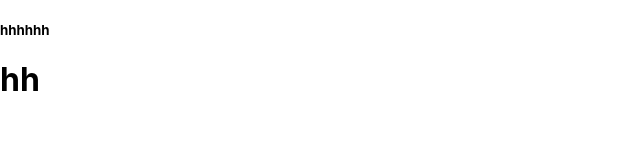
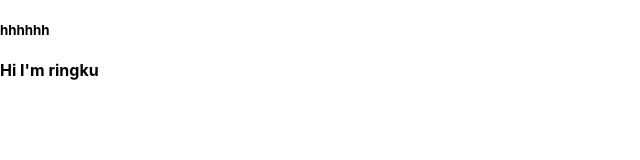
Before and after one commit to Harun-or-rashid/reract-core-features-practice, a React (Create React App) app: page / in a window 1280 px wide. Shown: the top 160 px of the page, without its empty margins (0-640 px from the left). Built offline with nearby package versions, Linux system fonts and the light colour scheme.

Commit message:
props and functional component added

```diff
--- a/package.json
+++ b/package.json
@@ -8,6 +8,7 @@
     "@testing-library/user-event": "^7.2.1",
     "bulma": "^0.9.1",
     "react": "^16.13.1",
+    "react-bulma-components": "^3.4.0",
     "react-dom": "^16.13.1",
     "react-scripts": "3.4.3"
   },
--- a/src/component/profile/index.jsx
+++ b/src/component/profile/index.jsx
@@ -1,11 +1,5 @@
-import React, { Component } from 'react'
- class Index extends Component {
-    render() {
-        return (
-            <div className="col">
-                <h1>hh</h1>
-            </div>
-        )
-    }
+import React from 'react'
+const Index=(props)=>{
+return <div><h4>Hi I'm {props.name}</h4></div>
 }
 export default Index
--- a/src/index.js
+++ b/src/index.js
@@ -8,7 +8,7 @@ import Index from './component/profile';
 ReactDOM.render(
   <React.StrictMode>
     <App />
-    <Index/>
+    <Index name="ringku"/>
   </React.StrictMode>,
   document.getElementById('root')
 );
```
Also changed, not shown: 1 other file (tests, documents, lock files or other folders).
